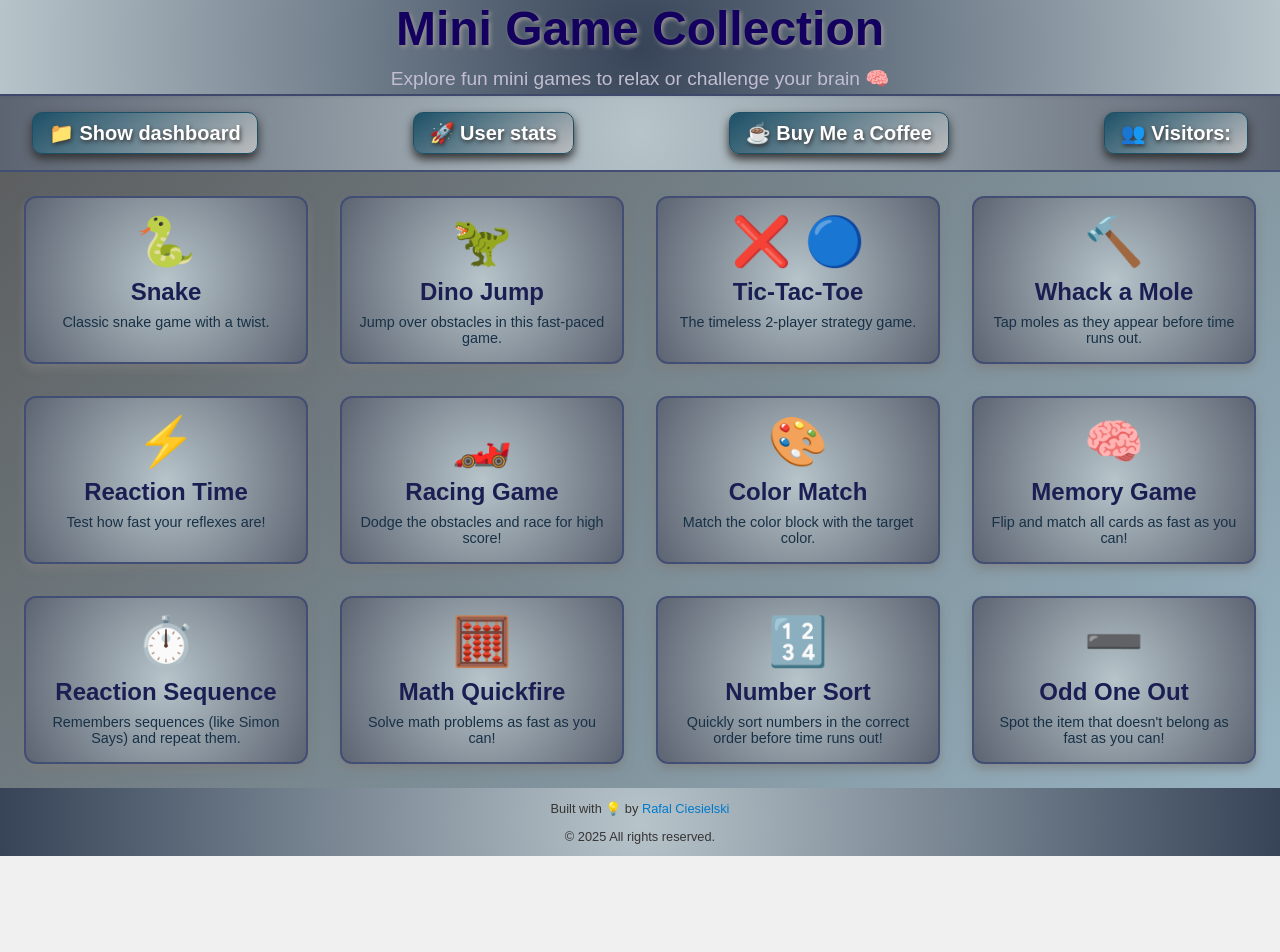
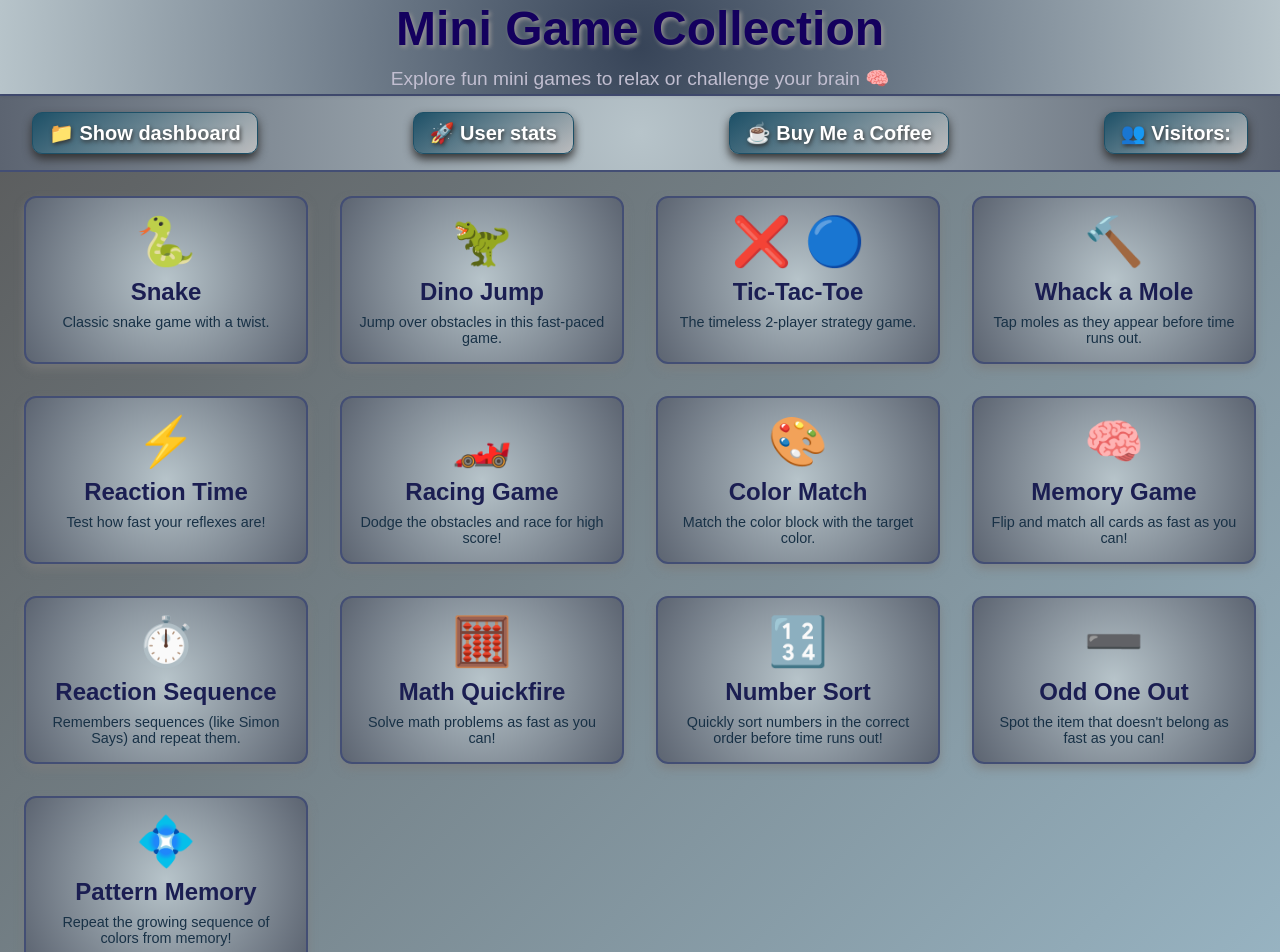
Before and after one commit to rciesielski3/mini-game-collection, a React (Create React App) app: page / in a window 1280 px wide. Shown: the top 952 px of the page. Before the commit the page ends 856 px from the top, so only its background shows below. Built offline with nearby package versions, Linux system fonts and the light colour scheme; no server answers; the database is empty.

Commit message:
feat: add game to main page

```diff
--- a/src/App.tsx
+++ b/src/App.tsx
@@ -78,6 +78,12 @@ const GAMES = [
     description: "Spot the item that doesn't belong as fast as you can!",
     component: "OddOneOutGame",
   },
+  {
+    emoji: "💠",
+    title: "Pattern Memory",
+    description: "Repeat the growing sequence of colors from memory!",
+    component: "PatternMemoryGame",
+  },
 ];
 
 const App = () => {
```
